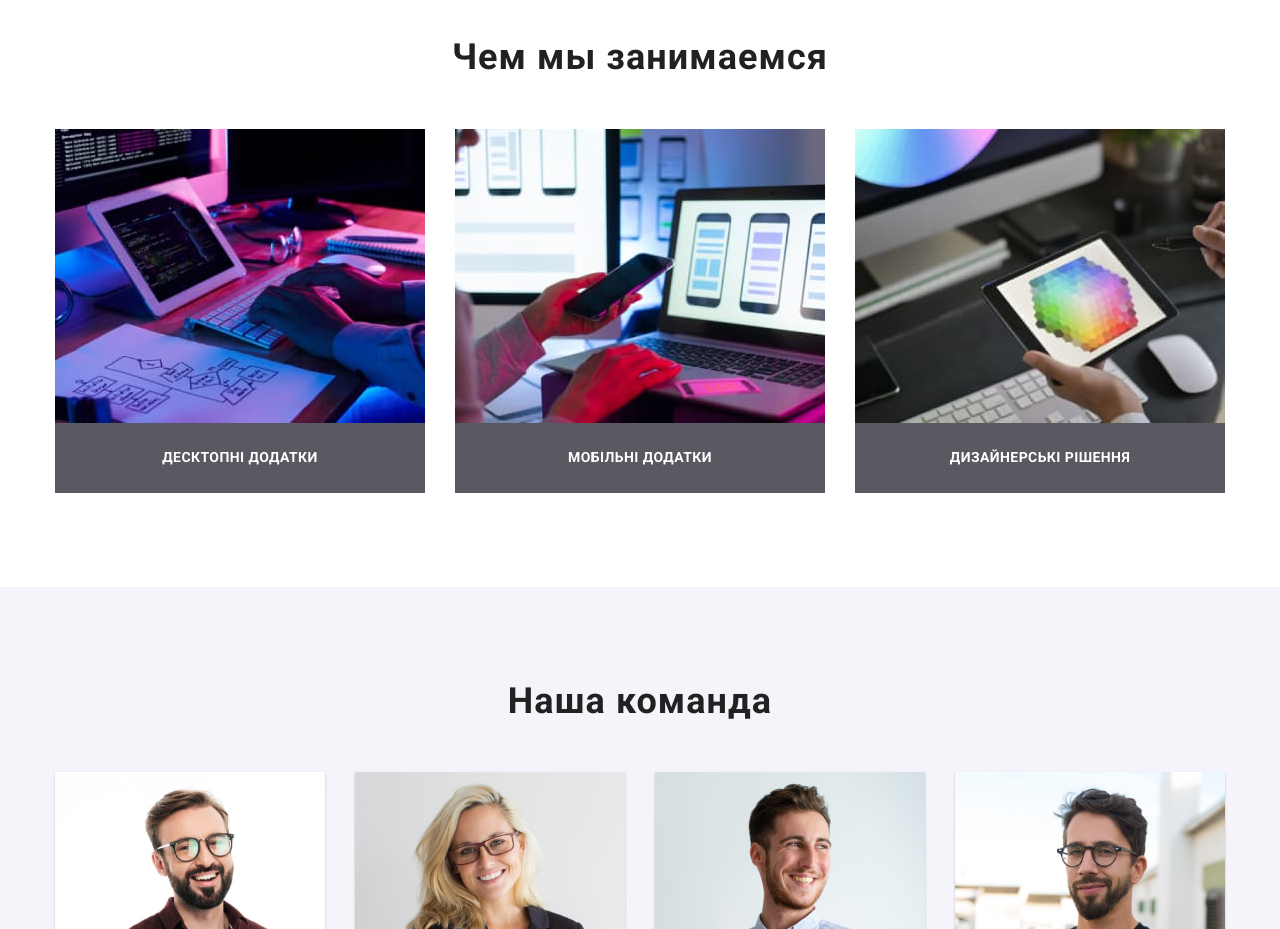
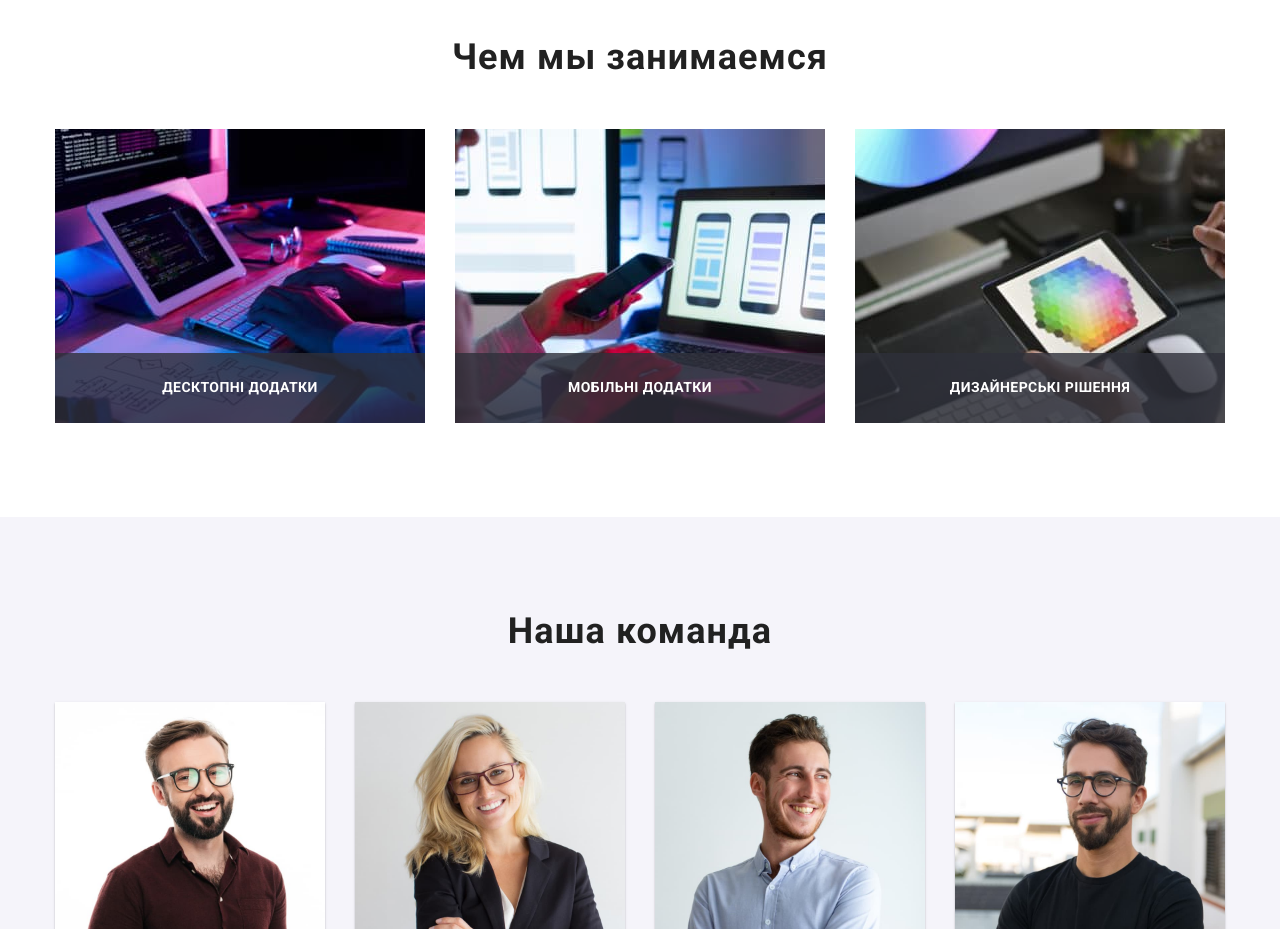
Before and after one commit to Vadym20/goit-markup-hw-05, a plain HTML site: page index.html in a window 1280 px wide. Shown: the part 1080-2009 px from the top of the page. Drawn offline with nearby package versions, Linux system fonts and the light colour scheme.

Commit message:
activity

```diff
--- a/css/styles.css
+++ b/css/styles.css
@@ -434,21 +434,31 @@ img {
 .activity {
   padding-top: 0;
 }
-.activity .page-section {
-  padding-top: 0;
+
+.activity-title {
+  text-align: center;
+
+  margin-bottom: 50px;
+
+  font-weight: 700;
+  font-size: 36px;
+  line-height: 1.16;
+  letter-spacing: 0.03em;
+  color: var(--title-text-color);
 }
+
 .activity-list {
   display: flex;
   gap: 30px;
 }
 .activity-item {
   position: relative;
-  background-color: var(--white-bgc);
 }
 .activity-element {
+  position: absolute;
   padding-top: 0;
   background-color: rgba(47, 48, 58, 0.8);
-  width: 370px;
+  width: 100%;
   height: 70px;
   display: flex;
   justify-content: center;
@@ -463,18 +473,6 @@ img {
   text-transform: uppercase;
 
   color: #ffffff;
-}
-
-.activity-title {
-  text-align: center;
-
-  margin-bottom: 50px;
-
-  font-weight: 700;
-  font-size: 36px;
-  line-height: 1.16;
-  letter-spacing: 0.03em;
-  color: var(--title-text-color);
 }
 
 /*------------------------TEAM---------------------*/
--- a/index.html
+++ b/index.html
@@ -106,12 +106,12 @@
             <img src="./images/about-img-1.jpeg" alt="software development" width="370" height="294" />
             <p class="activity-element">Десктопні додатки</p>
           </li>
-          <li>
+          <li class="activity-item">
             <img src="./images/about-img-2.jpeg" alt="mobile application testing" width="370" height="294" />
             <p class="activity-element">Мобільні додатки</p>
           </li>
 
-          <li>
+          <li class="activity-item">
             <img src="./images/about-img-3.jpeg" alt="working with the color palette" width="370" height="294" />
             <p class="activity-element">Дизайнерські рішення</p>
           </li>
```
